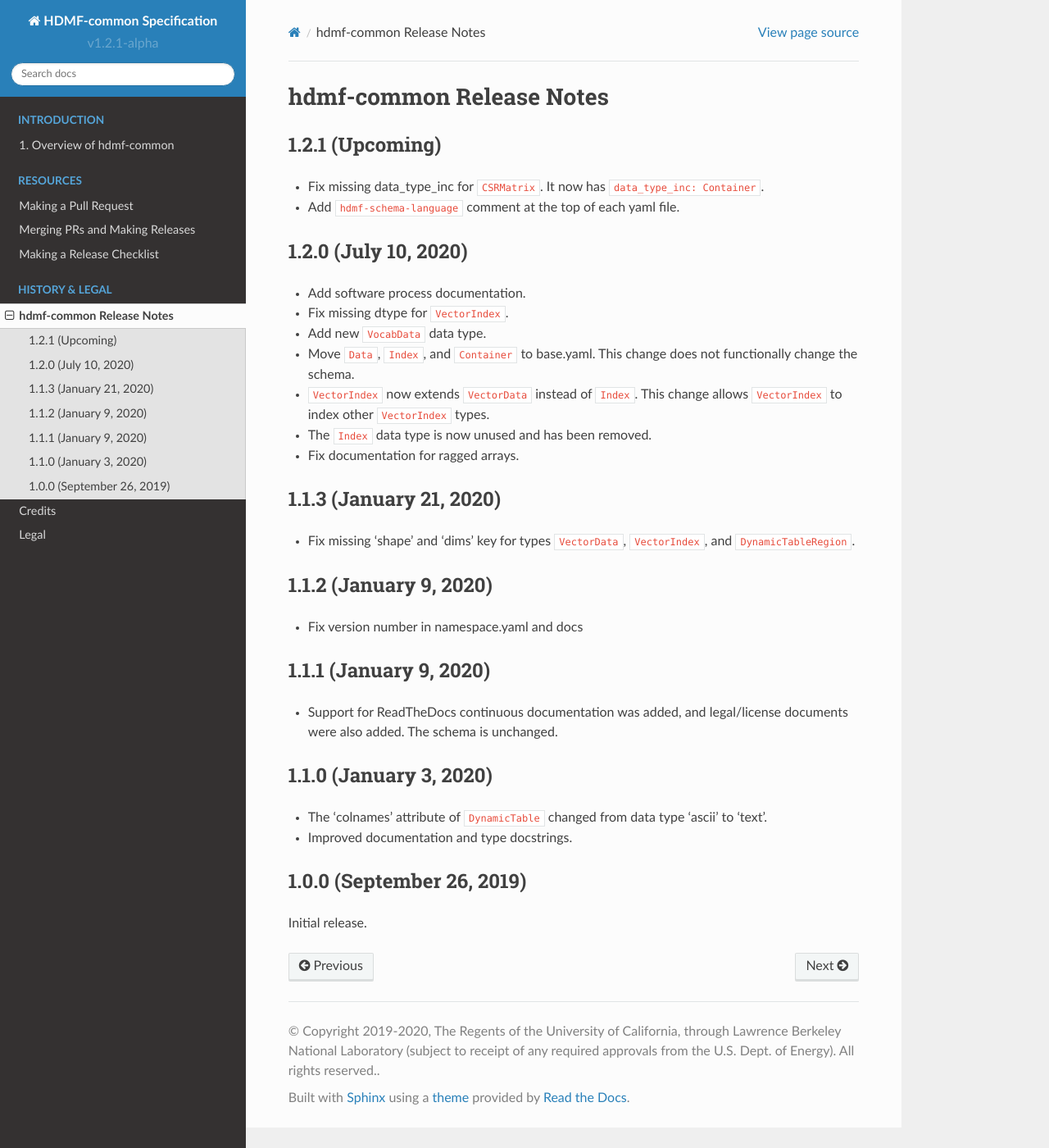
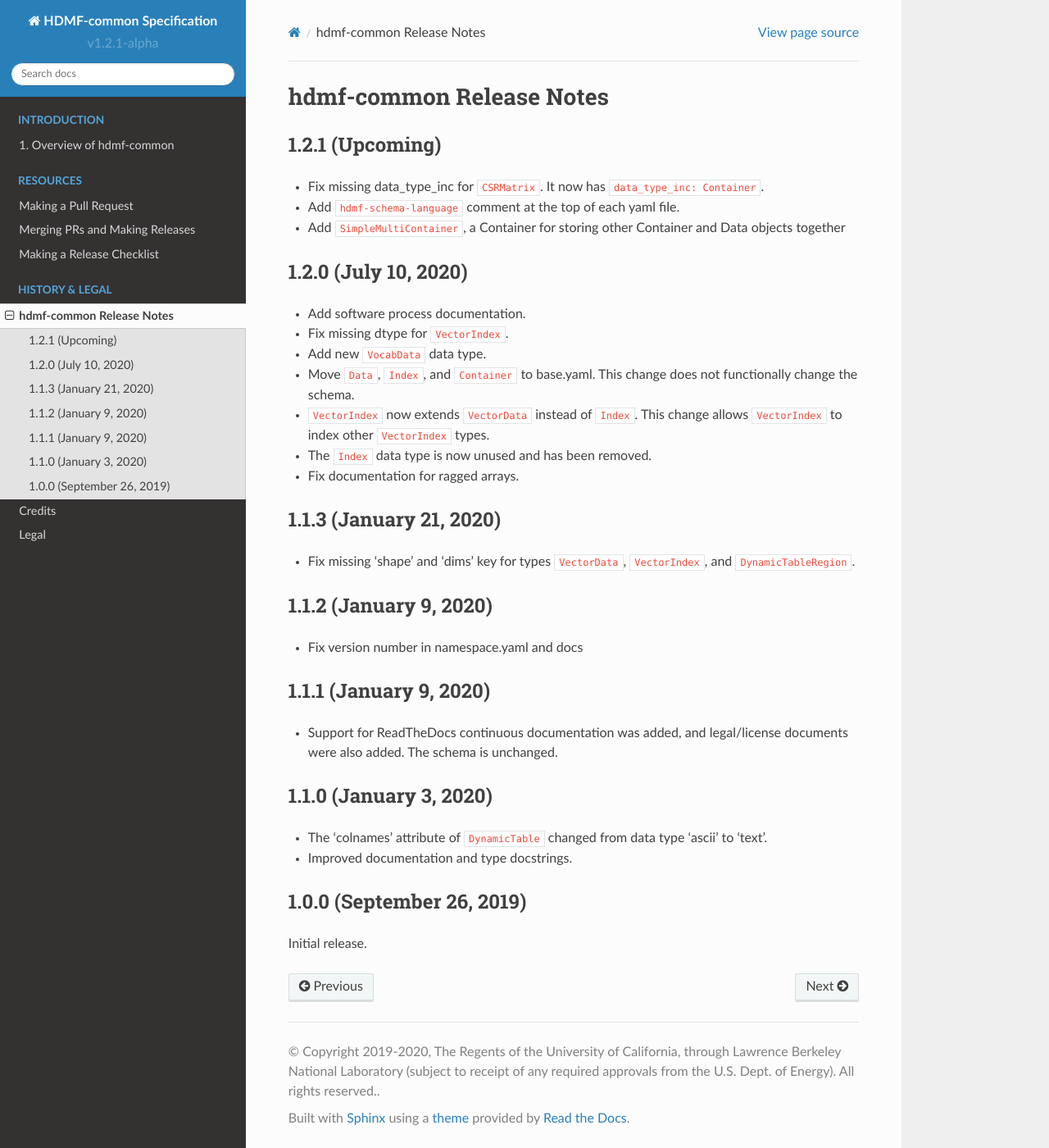
Before and after one commit to hdmf-dev/hdmf-common-schema, a Sphinx documentation site: the page built from docs/source/format_release_notes.rst, in a window 1280 px wide and 1400 px high. Shown: the whole window at 82% size. Built offline with Sphinx 7.4.7 and the Read the Docs theme 2.0.0, drawn with Linux system fonts in a browser that asks for light colours.

Commit message:
update release notes

```diff
--- a/docs/source/format_release_notes.rst
+++ b/docs/source/format_release_notes.rst
@@ -6,6 +6,7 @@
 
 - Fix missing data_type_inc for ``CSRMatrix``. It now has ``data_type_inc: Container``.
 - Add ``hdmf-schema-language`` comment at the top of each yaml file.
+- Add ``SimpleMultiContainer``, a Container for storing other Container and Data objects together
 
 1.2.0 (July 10, 2020)
 ------------------------
```
